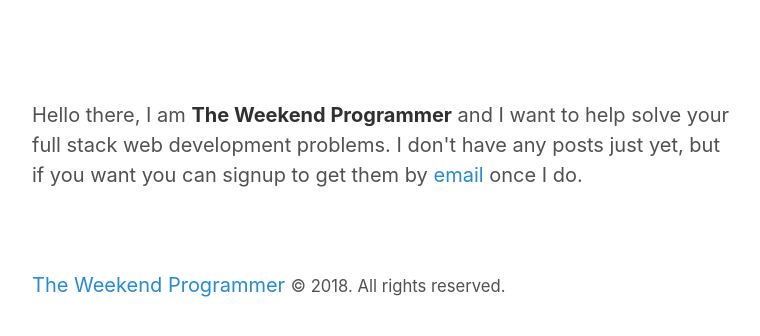
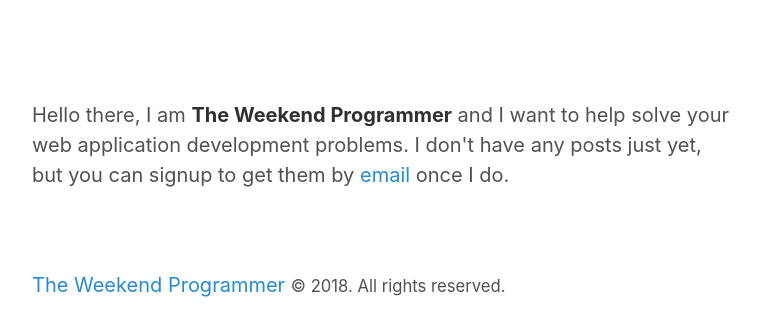
Before and after one commit to theweekendprogrammer/theweekendprogrammer.github.io, a Jekyll site: the page built from index.html, in a window 1280 px wide. Shown: the top 336 px of the page, without its empty margins (258-1018 px from the left). Built offline with Jekyll 4.4.1, drawn with Linux system fonts in a browser that asks for light colours; the list of posts is cut into pages by our own code.

Commit message:
Update index.html

```diff
--- a/index.html
+++ b/index.html
@@ -5,8 +5,8 @@ title: Home
 
 <article class="page">
   Hello there, I am <strong>The Weekend Programmer</strong> and I want to help
-  solve your full stack web development problems.
+  solve your web application development problems.
 
-  I don't have any posts just yet, but if you want you can signup to get them by
+  I don't have any posts just yet, but you can signup to get them by
   <a href="https://eepurl.com/djf-Vf">email</a> once I do.
 </article>
```
